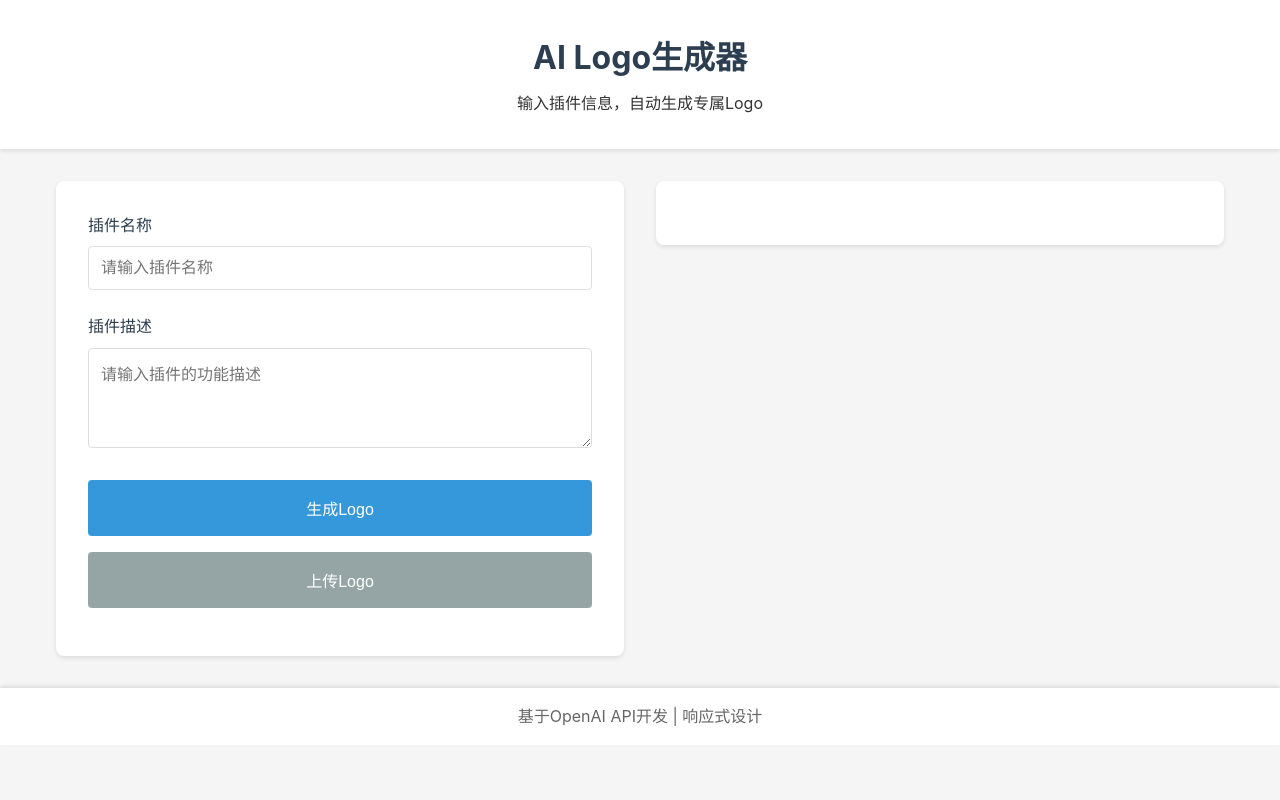
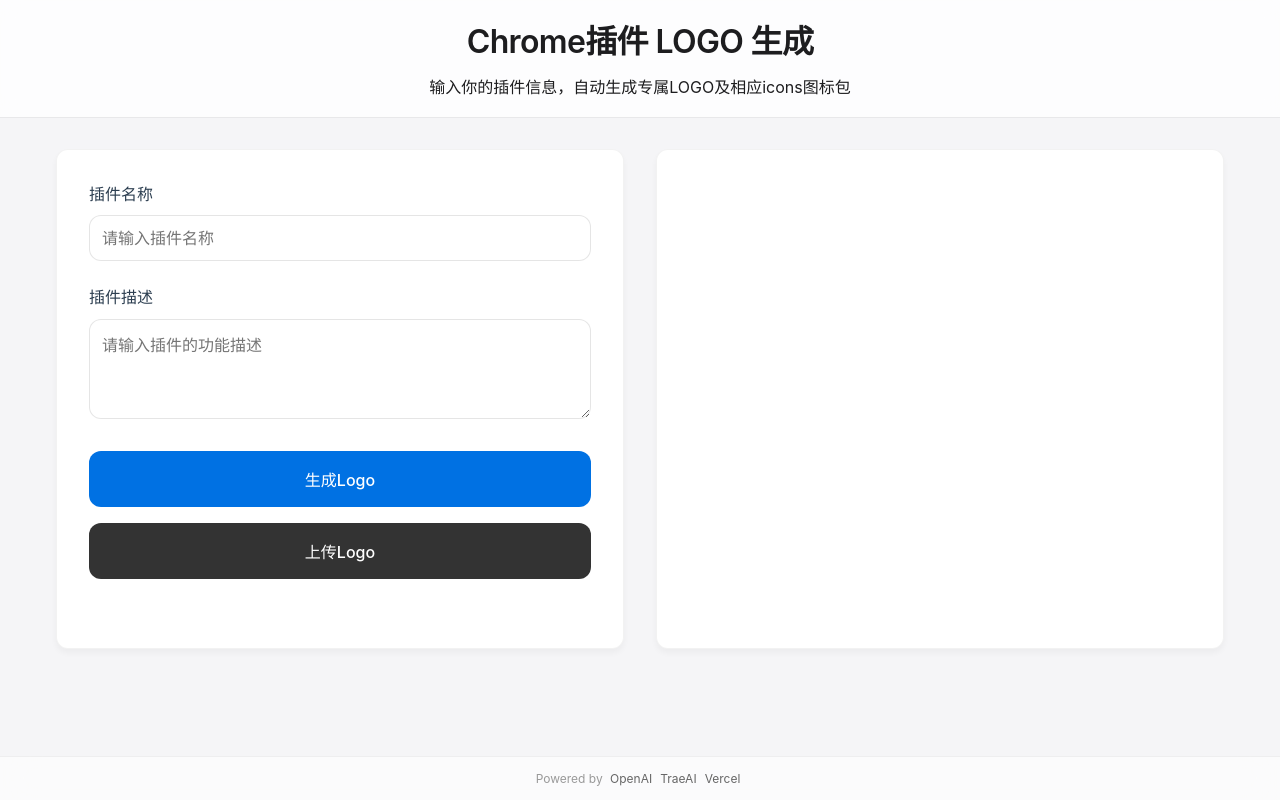
Before and after one commit to Dr-T/icon, a website: page index.html in a window 1280 px wide. Drawn offline with nearby package versions, Linux system fonts and the light colour scheme.

Commit message:
美化样式

```diff
--- a/index.html
+++ b/index.html
@@ -3,15 +3,15 @@
 <head>
     <meta charset="UTF-8">
     <meta name="viewport" content="width=device-width, initial-scale=1.0">
-    <title>AI Logo生成器</title>
+    <title>LOGO智能生成</title>
     <link rel="stylesheet" href="styles.css">
     <script src="https://cdnjs.cloudflare.com/ajax/libs/jszip/3.10.1/jszip.min.js"></script>
 </head>
 <body>
     <!-- 顶部标题区域 -->
     <header class="header">
-        <h1>AI Logo生成器</h1>
-        <p>输入插件信息，自动生成专属Logo</p>
+        <h1>Chrome插件 LOGO 生成</h1>
+        <p>输入你的插件信息，自动生成专属LOGO及相应icons图标包</p>
     </header>
 
     <!-- 主要内容区域 -->
@@ -62,7 +62,7 @@
 
     <!-- 底部信息区域 -->
     <footer class="footer">
-        <p>基于OpenAI API开发 | 响应式设计</p>
+        Powered by <a href="https://openai.com/" target="_blank" rel="noreferrer">OpenAI</a><a href="https://www.trae.ai/" target="_blank" rel="noreferrer">TraeAI</a><a href="https://vercel.com/" target="_blank" rel="noreferrer">Vercel</a></p>
     </footer>
 
     <script>
@@ -141,7 +141,7 @@
                                         uint8Array[i] = imgData.charCodeAt(i);
                                     }
 
-                                    zip.file(`icon-${sizeData.size}.png`, uint8Array);
+                                    zip.file(`icon${sizeData.size}.png`, uint8Array);
                                 }
 
                                 // 生成并下载zip文件
@@ -266,7 +266,7 @@
                                     uint8Array[i] = imgData.charCodeAt(i);
                                 }
 
-                                zip.file(`icon-${sizeData.size}.png`, uint8Array);
+                                zip.file(`icon${sizeData.size}.png`, uint8Array);
                             }
 
                             // 生成并下载zip文件
--- a/styles.css
+++ b/styles.css
@@ -3,26 +3,55 @@
     margin: 0;
     padding: 0;
     box-sizing: border-box;
+    -webkit-font-smoothing: antialiased;
+    -moz-osx-font-smoothing: grayscale;
 }
 
 body {
-    font-family: -apple-system, BlinkMacSystemFont, 'Segoe UI', Roboto, 'Helvetica Neue', Arial, sans-serif;
+    font-family: -apple-system, BlinkMacSystemFont, system-ui, 'Segoe UI', 'Microsoft YaHei', 'PingFang SC', 'Helvetica Neue', Arial, sans-serif;
     line-height: 1.6;
-    color: #333;
-    background-color: #f5f5f5;
+    color: #1d1d1f;
+    background-color: #f5f5f7;
+    transition: background-color 0.3s ease;
+    -webkit-font-smoothing: antialiased;
+    -moz-osx-font-smoothing: grayscale;
+}
+
+.header h1 {
+    font-family: -apple-system, BlinkMacSystemFont, system-ui, 'Segoe UI', 'Microsoft YaHei', 'PingFang SC', 'Helvetica Neue', Arial, sans-serif;
+    color: #1d1d1f;
+    margin-bottom: 0.5rem;
+    font-weight: 600;
+    letter-spacing: -0.02em;
+}
+
+.form-group input,
+.form-group textarea,
+.form-group label,
+.generate-btn,
+.upload-btn,
+.download-btn {
+    font-family: -apple-system, BlinkMacSystemFont, system-ui, 'Segoe UI', 'Microsoft YaHei', 'PingFang SC', 'Helvetica Neue', Arial, sans-serif;
 }
 
 /* 顶部标题区域 */
 .header {
     text-align: center;
-    padding: 2rem 1rem;
-    background-color: #fff;
-    box-shadow: 0 2px 4px rgba(0, 0, 0, 0.1);
+    padding: 1rem 1rem;
+    background-color: rgba(255, 255, 255, 0.8);
+    backdrop-filter: blur(10px);
+    -webkit-backdrop-filter: blur(10px);
+    box-shadow: 0 1px 0 rgba(0, 0, 0, 0.05);
+    position: sticky;
+    top: 0;
+    z-index: 100;
 }
 
 .header h1 {
-    color: #2c3e50;
+    color: #1d1d1f;
     margin-bottom: 0.5rem;
+    font-weight: 600;
+    letter-spacing: -0.02em;
 }
 
 /* 主要内容区域 */
@@ -42,10 +71,19 @@ body {
 }
 
 .logo-form {
-    background-color: #fff;
+    background-color: rgba(255, 255, 255, 0.8);
     padding: 2rem;
-    border-radius: 8px;
-    box-shadow: 0 2px 4px rgba(0, 0, 0, 0.1);
+    border-radius: 20px;
+    box-shadow: 0 4px 20px rgba(0, 0, 0, 0.05);
+    backdrop-filter: blur(20px);
+    -webkit-backdrop-filter: blur(20px);
+    border: 1px solid rgba(0, 0, 0, 0.05);
+    transition: transform 0.3s ease, box-shadow 0.3s ease;
+}
+
+.logo-form:hover {
+    transform: translateY(-2px);
+    box-shadow: 0 8px 30px rgba(0, 0, 0, 0.08);
 }
 
 .form-group {
@@ -63,9 +101,19 @@ body {
 .form-group textarea {
     width: 100%;
     padding: 0.75rem;
-    border: 1px solid #ddd;
-    border-radius: 4px;
+    border: 1px solid rgba(0, 0, 0, 0.1);
+    border-radius: 12px;
     font-size: 1rem;
+    background-color: rgba(255, 255, 255, 0.8);
+    transition: all 0.3s ease;
+}
+
+.form-group input:focus,
+.form-group textarea:focus {
+    outline: none;
+    border-color: #0071e3;
+    box-shadow: 0 0 0 4px rgba(0, 113, 227, 0.1);
+    background-color: #fff;
 }
 
 .form-group textarea {
@@ -78,27 +126,34 @@ body {
     padding: 1rem;
     color: #fff;
     border: none;
-    border-radius: 4px;
+    border-radius: 12px;
     font-size: 1rem;
+    font-weight: 500;
     cursor: pointer;
-    transition: background-color 0.3s;
+    transition: all 0.3s ease;
     margin-bottom: 1rem;
+    position: relative;
+    overflow: hidden;
 }
 
 .generate-btn {
-    background-color: #3498db;
+    background-color: #0071e3;
 }
 
 .generate-btn:hover {
-    background-color: #2980b9;
+    background-color: #0077ed;
+    transform: translateY(-1px);
+    box-shadow: 0 4px 12px rgba(0, 113, 227, 0.2);
 }
 
 .upload-btn {
-    background-color: #95a5a6;
+    background-color: rgba(0, 0, 0, 0.8);
 }
 
 .upload-btn:hover {
-    background-color: #7f8c8d;
+    background-color: rgba(0, 0, 0, 0.9);
+    transform: translateY(-1px);
+    box-shadow: 0 4px 12px rgba(0, 0, 0, 0.15);
 }
 
 /* Logo展示区域 */
@@ -108,14 +163,23 @@ body {
 }
 
 .logo-container {
-    background-color: #fff;
+    background-color: rgba(255, 255, 255, 0.8);
     padding: 2rem;
-    border-radius: 8px;
-    box-shadow: 0 2px 4px rgba(0, 0, 0, 0.1);
+    border-radius: 20px;
+    box-shadow: 0 4px 20px rgba(0, 0, 0, 0.05);
+    backdrop-filter: blur(20px);
+    -webkit-backdrop-filter: blur(20px);
+    border: 1px solid rgba(0, 0, 0, 0.05);
     display: flex;
     flex-direction: column;
     align-items: center;
     gap: 1rem;
+    transition: transform 0.3s ease, box-shadow 0.3s ease;
+}
+
+.logo-container:hover {
+    transform: translateY(-2px);
+    box-shadow: 0 8px 30px rgba(0, 0, 0, 0.08);
 }
 
 .logo-image {
@@ -126,17 +190,22 @@ body {
 
 .download-btn {
     padding: 0.75rem 1.5rem;
-    background-color: #27ae60;
+    background-color: #0071e3;
     color: #fff;
     border: none;
-    border-radius: 4px;
+    border-radius: 12px;
     font-size: 1rem;
+    font-weight: 500;
     cursor: pointer;
-    transition: background-color 0.3s;
+    transition: all 0.3s ease;
+    position: relative;
+    overflow: hidden;
 }
 
 .download-btn:hover {
-    background-color: #219a52;
+    background-color: #0077ed;
+    transform: translateY(-1px);
+    box-shadow: 0 4px 12px rgba(0, 113, 227, 0.2);
 }
 
 .logo-image {
@@ -148,10 +217,10 @@ body {
 .loading-spinner {
     width: 50px;
     height: 50px;
-    border: 5px solid #f3f3f3;
-    border-top: 5px solid #3498db;
+    border: 4px solid rgba(0, 113, 227, 0.1);
+    border-top: 4px solid #0071e3;
     border-radius: 50%;
-    animation: spin 1s linear infinite;
+    animation: spin 1s cubic-bezier(0.4, 0, 0.2, 1) infinite;
 }
 
 @keyframes spin {
@@ -161,14 +230,75 @@ body {
 
 /* 底部信息区域 */
 .footer {
+    position: fixed;
+    bottom: 0;
+    left: 0;
+    width: 100%;
     text-align: center;
-    padding: 1rem;
-    color: #666;
-    background-color: #fff;
-    box-shadow: 0 -2px 4px rgba(0, 0, 0, 0.1);
+    padding: 0.75rem;
+    color: #999;
+    background-color: rgba(255, 255, 255, 0.6);
+    backdrop-filter: blur(20px);
+    -webkit-backdrop-filter: blur(20px);
+    border-top: 1px solid rgba(0, 0, 0, 0.05);
+    z-index: 100;
+    font-size: 0.75rem;
 }
 
-/* 错误提示弹窗 */
+.footer a {
+    color: #666;
+    text-decoration: none;
+    margin: 0 0.25rem;
+    transition: color 0.2s ease;
+}
+
+.footer a:hover {
+    color: #333;
+    text-decoration: none;
+}
+
+/* 调整主要内容区域，为固定页脚留出空间 */
+.main {
+    max-width: 1200px;
+    margin: 2rem auto;
+    padding: 0 1rem 4rem;
+    display: flex;
+    flex-wrap: wrap;
+    gap: 2rem;
+}
+
+/* 统一Logo展示区域和表单区域的最小高度 */
+.logo-container, .logo-form {
+    min-height: 500px;
+    background-color: #fff;
+    padding: 2rem;
+    border-radius: 12px;
+    box-shadow: 0 4px 6px rgba(0, 0, 0, 0.04);
+    transition: box-shadow 0.3s ease;
+}
+
+.logo-container:hover, .logo-form:hover {
+    box-shadow: 0 8px 12px rgba(0, 0, 0, 0.06);
+}
+
+/* 等待状态提示 */
+.logo-container .waiting-message {
+    height: 100%;
+    display: flex;
+    flex-direction: column;
+    justify-content: center;
+    align-items: center;
+    color: #8e8e93;
+    font-size: 1.1rem;
+    text-align: center;
+}
+
+.waiting-message .waiting-icon {
+    font-size: 3rem;
+    margin-bottom: 1rem;
+    color: #c7c7cc;
+}
+
 .modal {
     display: none;
     position: fixed;
@@ -181,14 +311,29 @@ body {
 }
 
 .modal-content {
-    background-color: #fff;
+    background-color: rgba(255, 255, 255, 0.8);
     margin: 15% auto;
     padding: 2rem;
-    border-radius: 8px;
-    box-shadow: 0 4px 6px rgba(0, 0, 0, 0.1);
+    border-radius: 20px;
+    box-shadow: 0 20px 40px rgba(0, 0, 0, 0.15);
+    backdrop-filter: blur(20px);
+    -webkit-backdrop-filter: blur(20px);
     position: relative;
     width: 90%;
     max-width: 500px;
+    border: 1px solid rgba(0, 0, 0, 0.05);
+    animation: modalFadeIn 0.3s ease;
+}
+
+@keyframes modalFadeIn {
+    from {
+        opacity: 0;
+        transform: translateY(-20px);
+    }
+    to {
+        opacity: 1;
+        transform: translateY(0);
+    }
 }
 
 .close-btn {
```
Also changed, not shown: server.js (+12 -4 lines).
